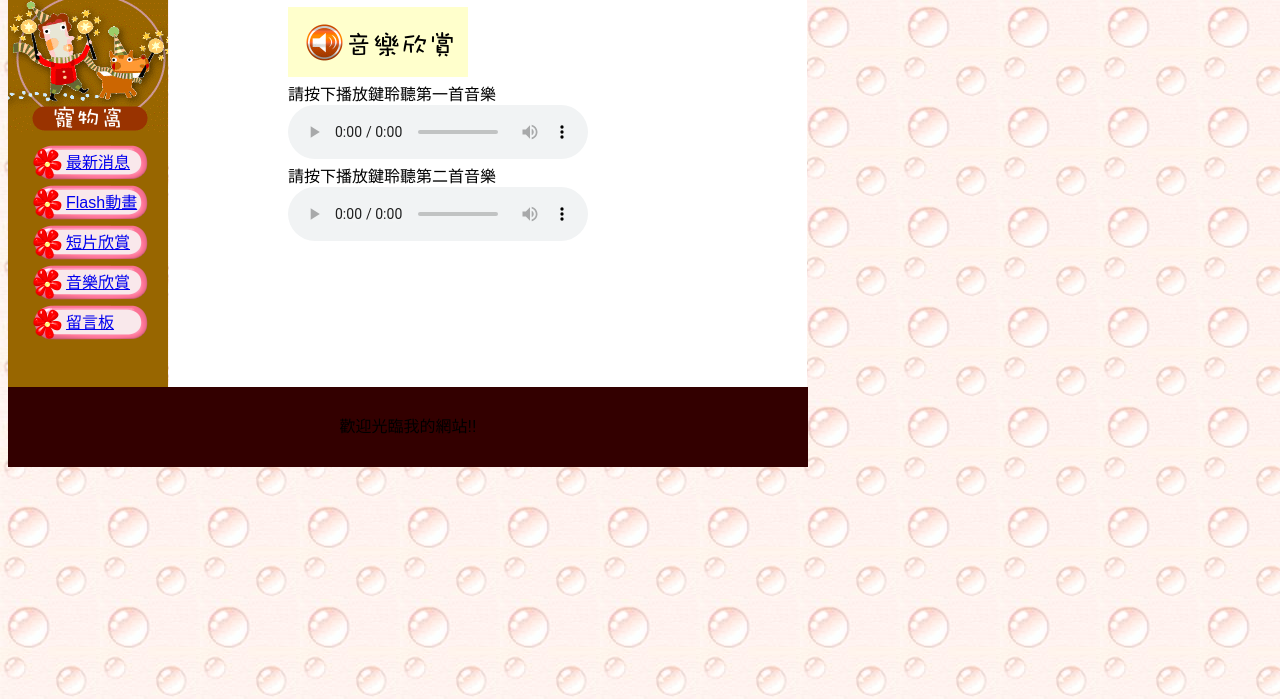
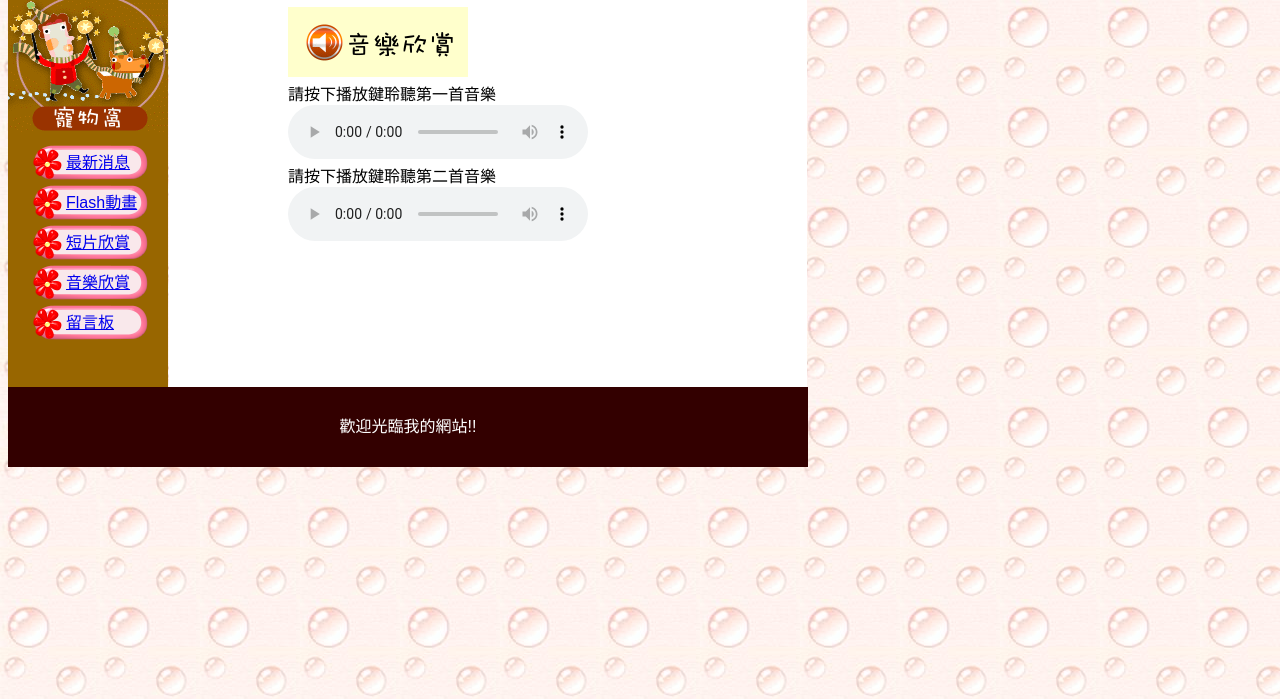
Before and after one commit to yabi0923/107-homework, a plain HTML site: page w05/music.html in a window 1280 px wide. Shown: the part 101-800 px from the top of the page. Drawn offline with Linux system fonts and the light colour scheme.

Commit message:
Add files via upload

```diff
--- a/w05/music.html
+++ b/w05/music.html
@@ -43,7 +43,9 @@
             </section>
         </article>
         <!--頁尾-->
-        <footer>歡迎光臨我的網站!!</footer>
+        <footer>
+            <a class="word">歡迎光臨我的網站!!</a>
+            </footer>
     </div>
 
 </body>
```
Also changed, not shown: w05/flash.html (+1 -1 lines), w05/message.html (+1 -1 lines), w05/movie.html (+1 -1 lines).
